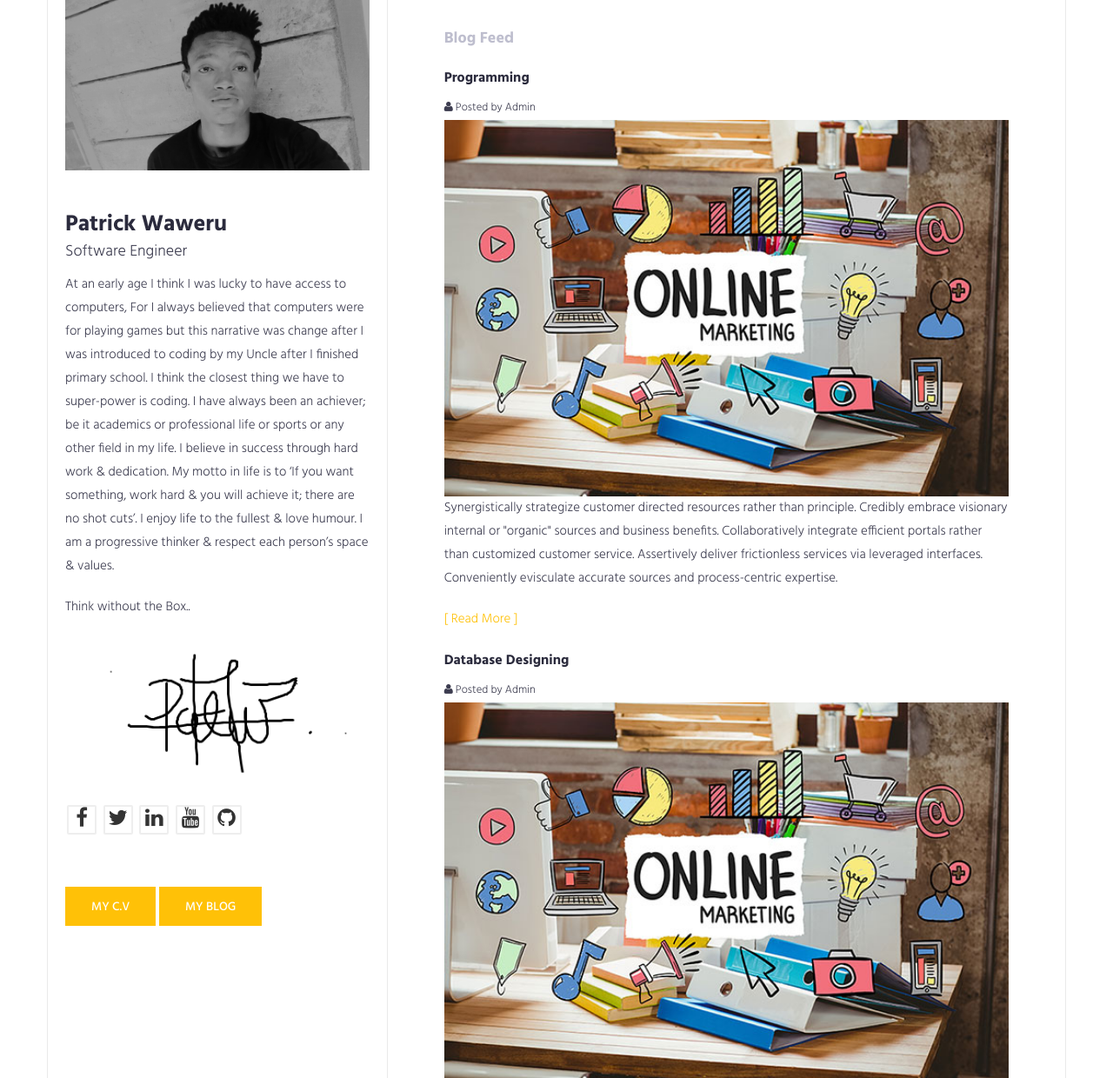
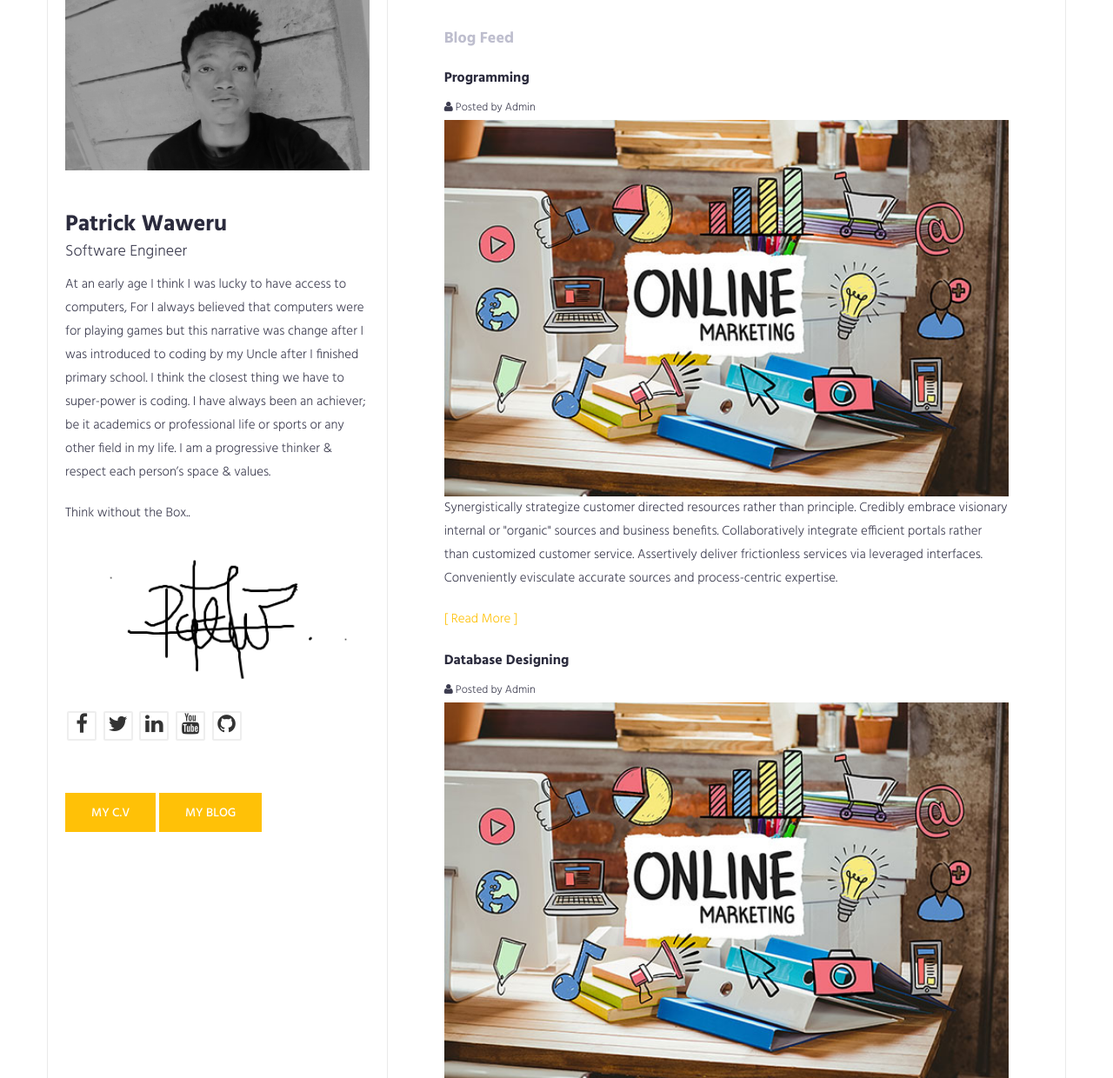
Before and after one commit to Iampato/Portfolio_Django, a Django app: page /blog/ in a window 1280 px wide. Shown: the part 81-1321 px from the top of the page at 87% size. Run offline with Django 3.2, Linux system fonts and the light colour scheme; data that the repository does not hold is empty; some libraries are stand-ins or nearby versions.

```diff
--- a/blog/templates/blog/list.html
+++ b/blog/templates/blog/list.html
@@ -60,9 +60,7 @@
                         For I always believed that computers were for playing games but this narrative was change
                         after I was introduced to coding by my Uncle after I finished primary school. I think the
                         closest thing we have to super-power is coding. I have always been an achiever; be it academics
-                        or professional life or sports or any other field in my life. I believe in success through hard
-                        work & dedication. My motto in life is to ‘If you want something, work hard & you will achieve it;
-                        there are no shot cuts’. I enjoy life to the fullest & love humour. I am a progressive thinker &
+                        or professional life or sports or any other field in my life.  I am a progressive thinker &
                         respect each person’s space & values.
                 </p>
 
```
